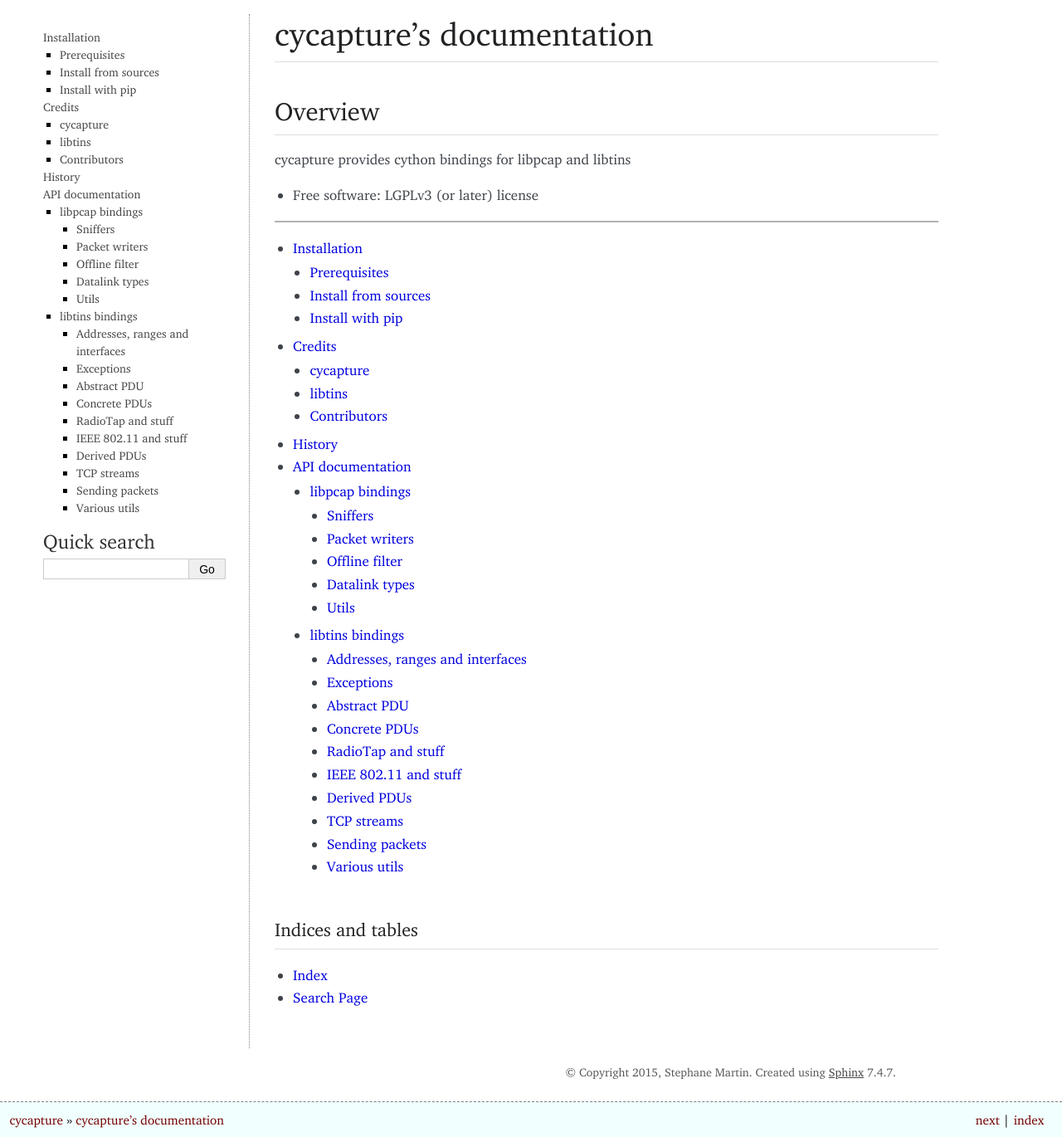
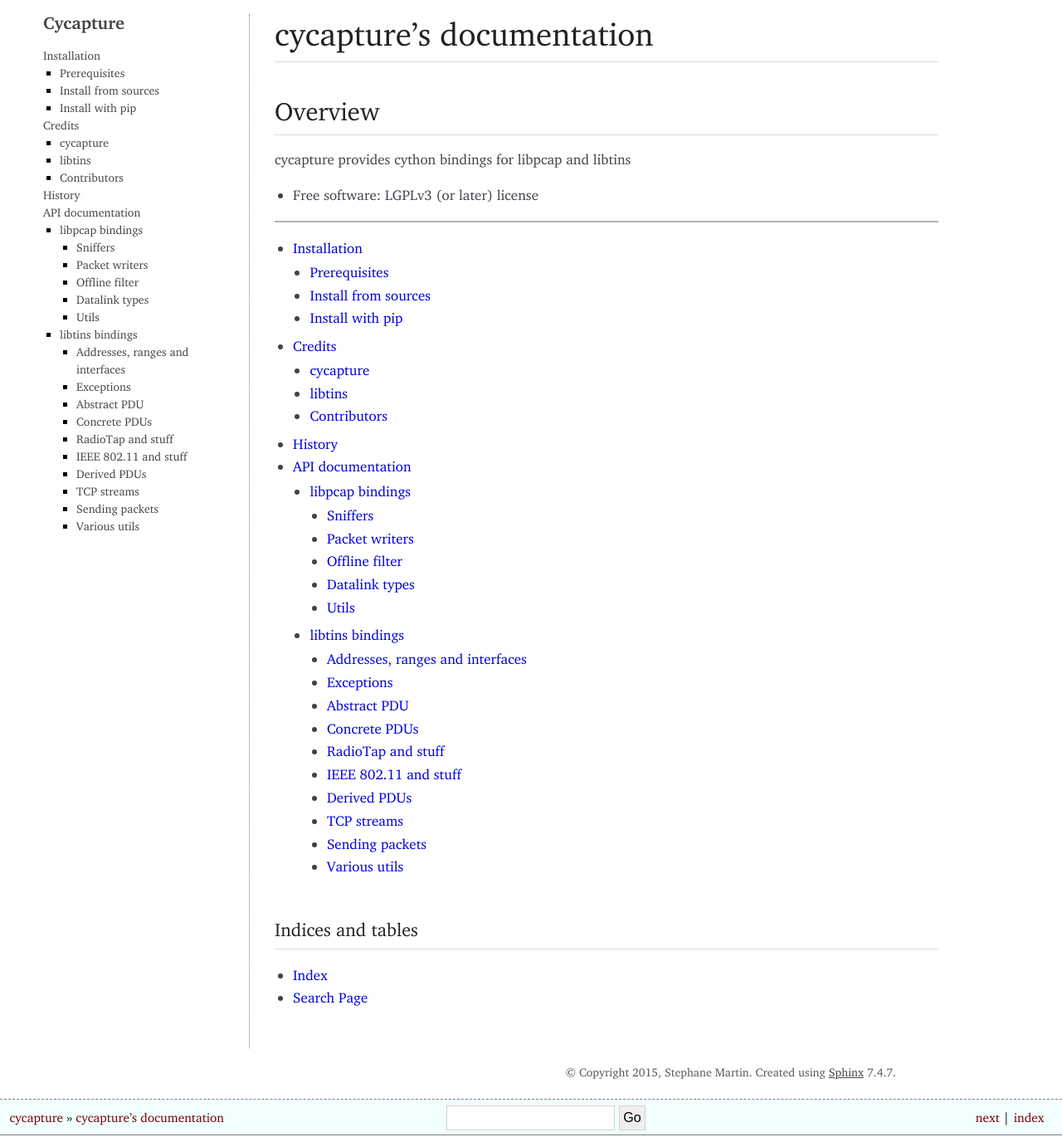
Before and after one commit to stephane-martin/cycapture, a Sphinx documentation site: the page built from docs/index.rst, in a window 1280 px wide and 1370 px high. Shown: the whole window at 83% size. Built offline with Sphinx 7.4.7, drawn with Linux system fonts in a browser that asks for light colours.

Commit message:
update theme

```diff
--- a/docs/theme/cycapture/layout.html
+++ b/docs/theme/cycapture/layout.html
@@ -10,6 +10,7 @@
   <div class="indexwrapper">
   {% endif %}
 {% endblock %}
+{%- block relbar1 %}{{ relbar() }}{% include "basic/searchbox.html" %}{% endblock %}
 {%- block footer %}
   <div class="footer">
     &copy; Copyright {{ copyright }}.
--- a/docs/theme/cycapture/mytoc.html
+++ b/docs/theme/cycapture/mytoc.html
@@ -1 +1,2 @@
+<h2><a href="{{ url_root }}index.html">Cycapture</a></h2>
 {{ toctree(collapse=False, maxdepth=3) }}
--- a/docs/theme/cycapture/static/readable.css_t
+++ b/docs/theme/cycapture/static/readable.css_t
@@ -46,7 +46,7 @@
 div.footer {
     color: #555;
     font-size: 14px;
-    margin: 20px auto 30px auto;
+    margin: 20px auto 5em auto;
     text-align: right;
     max-width: 880px;
 }
@@ -62,7 +62,7 @@
 }
 
 div.sphinxsidebar {
-    top: 1em;
+    top: 0;
     left: 3em;
     position: fixed;
     font-size: 14px;
@@ -93,6 +93,36 @@
     background-color: yellow;
 }
 
+#searchbox {
+    position: fixed;
+    margin: 0;
+    left: 42%;
+    width: 15em;
+    padding: 0;
+    bottom: 0.5em;
+    z-index: 80;
+}
+
+#searchbox h3, #searchbox p {
+    display: none;
+}
+
+#searchbox form {
+    padding: 0;
+    margin: 0 auto;
+    width: 15em;
+}
+
+#searchbox form input {
+    margin: 0;
+    padding: 0.25em;
+    font-size: 95%;
+    border: 1px solid lightgrey;
+}
+
+#searchbox form input[type=text] {
+    width: 12em;
+}
 
 div.related[role=navigation] {
     position: fixed;
@@ -101,12 +131,14 @@
     margin: 0;
     width: 100%;
     z-index: 40;
+    height: 3em;
 }
 
 div.related[role=navigation] > ul {
     background-color: #F1FFFF;
     padding: 0.75em;
     border-top: 1px dashed grey;
+    border-bottom: 1px solid grey;
     font-size: 100%;
 }
 
@@ -123,9 +155,12 @@
 div.sphinxsidebarwrapper {
     font-size: 14px;
     line-height: 1.5em;
-    padding: 10px 0 10px 10px;
+    padding: 0 0 10px 10px;
 }
 
+div.sphinxsidebar h2 {
+
+}
 div.sphinxsidebar h3,
 div.sphinxsidebar h4 {
     color: #333;
```
